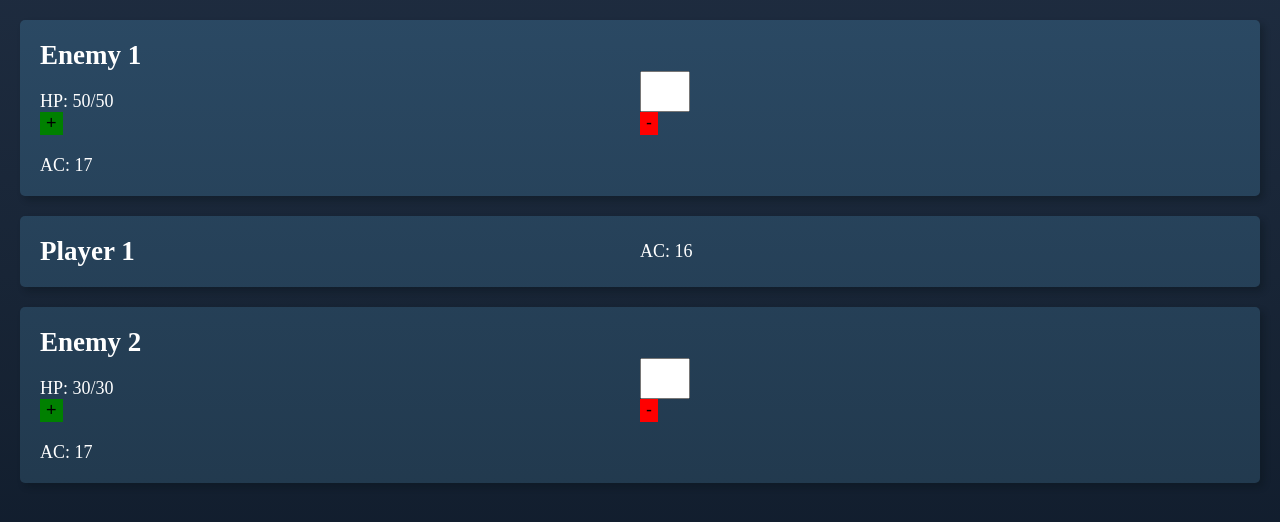
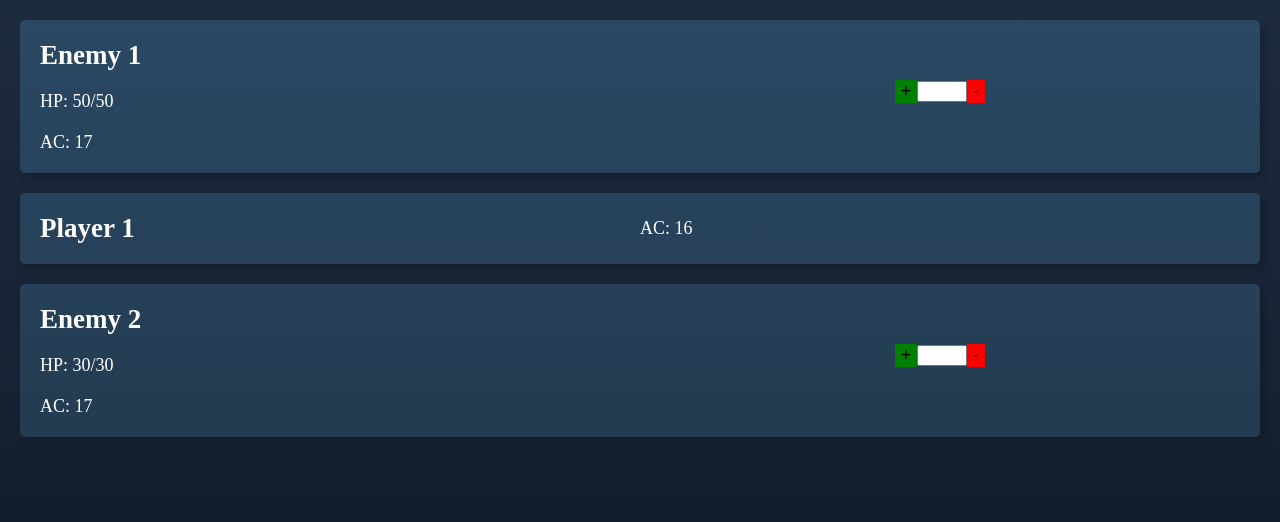
Before and after one commit to ninasander/capstone-project, a React (Create React App) app: page / in a window 1280 px wide. Shown: the top 522 px of the page. Built offline with nearby package versions, Linux system fonts and the light colour scheme; a web font is replaced by a local one.

Commit message:
Adjust calculate logic for min and max display of currentHP

```diff
--- a/src/EncounterPage/EnemyEntry.js
+++ b/src/EncounterPage/EnemyEntry.js
@@ -17,9 +17,13 @@ export default function EnemyEntry({ enemy, ac, HP, maxHP }) {
     <EnemyEntryStyled>
       <h2>{enemy}</h2>
       <p>
-        HP: {currentHP}/{maxHP}
+        HP: {currentHP > 0 ? currentHP : 0}/{maxHP}
       </p>
-      <HPCounter currentHP={currentHP} setCurrentHP={setCurrentHP} />
+      <HPCounter
+        currentHP={currentHP}
+        maxHP={maxHP}
+        setCurrentHP={setCurrentHP}
+      />
       <p>AC: {ac}</p>
     </EnemyEntryStyled>
   )
--- a/src/EncounterPage/HPCounter.js
+++ b/src/EncounterPage/HPCounter.js
@@ -2,31 +2,42 @@ import React, { useState } from 'react'
 import CounterButton from './CounterButton'
 import styled from 'styled-components'
 
-export default function HPCounter({ setCurrentHP, currentHP }) {
+export default function HPCounter({ setCurrentHP, currentHP, maxHP }) {
   const [input, setInput] = useState('')
   return (
-    <>
+    <CounterStyled>
+      <CounterButton onClick={addToHP} operator="+" />
       <InputStyled
+        min={0}
         value={input}
         onChange={(event) => setInput(event.target.value)}
         name="HPInput"
         type="number"
       />
-      <CounterButton onClick={addToHP} operator="+" />
+
       <CounterButton onClick={subtractFromHP} operator="-" />
-    </>
+    </CounterStyled>
   )
 
   function addToHP() {
-    setCurrentHP(currentHP + Number(input))
+    const calculatedHP = currentHP + Number(input)
+    setCurrentHP(calculatedHP > maxHP ? maxHP : calculatedHP)
     setInput('')
   }
   function subtractFromHP() {
-    setCurrentHP(currentHP - Number(input))
+    const calculatedHP = currentHP - Number(input)
+    setCurrentHP(calculatedHP < 0 ? 0 : calculatedHP)
     setInput('')
   }
 }
 
+const CounterStyled = styled.div`
+  display: flex;
+  align-items: center;
+  justify-content: center;
+`
+
 const InputStyled = styled.input`
   width: 50px;
+  position: relative;
 `
```
